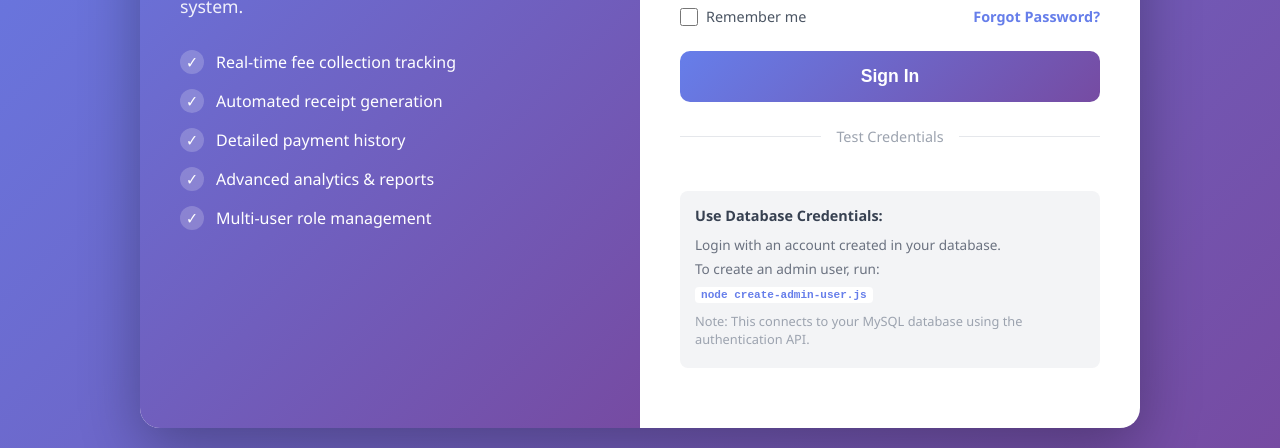
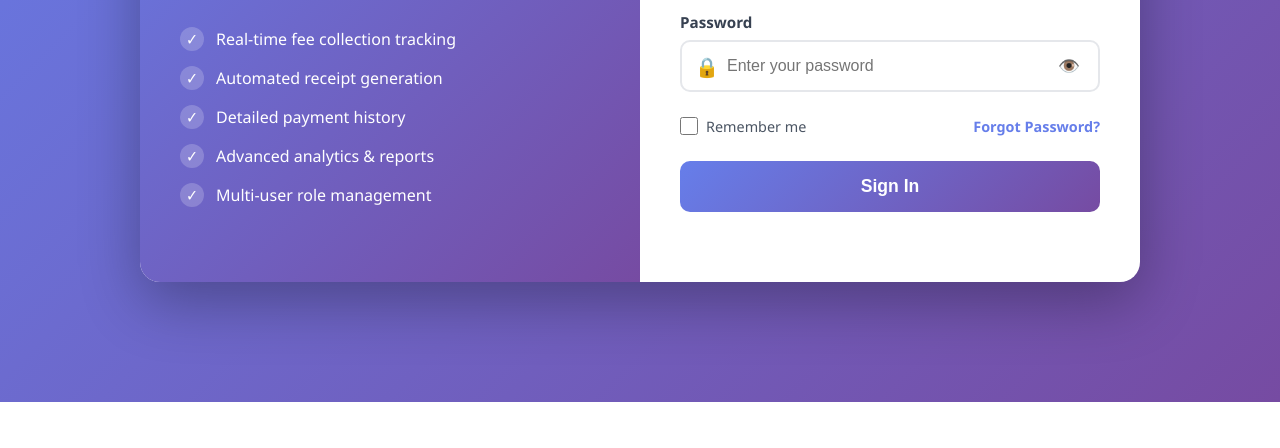
Before and after one commit to sahoo6151-bit/student-fee-tracker, a website: page public/login.html in a window 1280 px wide. Shown: the part 398-846 px from the top of the page. After the commit the page ends 800 px from the top, so only its background shows below. Drawn offline with Linux system fonts and the light colour scheme.

Commit message:
removed test-credentials section

```diff
--- a/public/login.html
+++ b/public/login.html
@@ -395,19 +395,6 @@
                 </button>
             </form>
 
-            <div class="divider">
-                <span>Test Credentials</span>
-            </div>
-
-            <div class="demo-credentials">
-                <h4>Use Database Credentials:</h4>
-                <p>Login with an account created in your database.</p>
-                <p>To create an admin user, run:</p>
-                <p><code>node create-admin-user.js</code></p>
-                <p style="margin-top: 10px; font-size: 0.8em; color: #9ca3af;">
-                    Note: This connects to your MySQL database using the authentication API.
-                </p>
-            </div>
         </div>
     </div>
 
```
